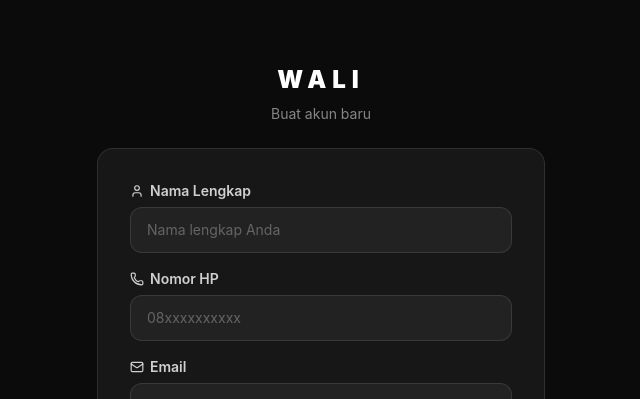
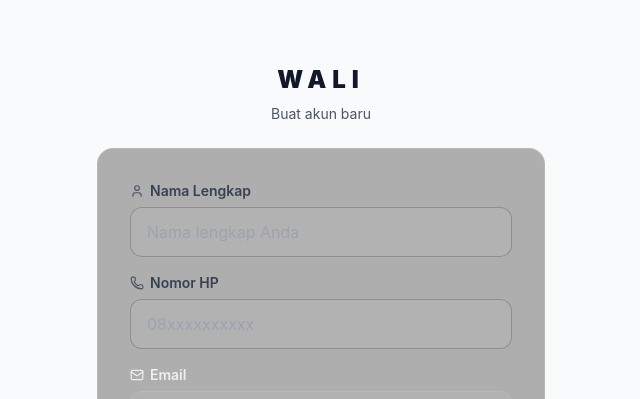
Before and after one commit to Artezee69/wali-merch-next-supabase-midtrans, a Next.js app: page /register in a window 1280 px wide. Shown: the top 399 px of the page, without its empty margins (319-959 px from the left). Built offline with nearby package versions, Linux system fonts and the light colour scheme; no server answers.

Commit message:
remove blue tint from register form card and fix dark theme styling

```diff
--- a/app/register/page.tsx
+++ b/app/register/page.tsx
@@ -336,24 +336,24 @@ export default function RegisterPage() {
   // --- SUCCESS STATE ---
   if (success) {
     return (
-      <main className="min-h-screen bg-[#0b0b0b] px-4 py-16">
+      <main className="min-h-screen bg-gray-50 text-gray-900 dark:bg-black dark:text-white px-4 py-16">
         <div className="mx-auto max-w-md space-y-6 text-center">
-          <div className="mx-auto flex h-16 w-16 items-center justify-center rounded-full bg-green-500/20">
-            <svg className="h-8 w-8 text-green-400" fill="none" viewBox="0 0 24 24" stroke="currentColor">
+          <div className="mx-auto flex h-16 w-16 items-center justify-center rounded-full bg-white/5 border border-white/10">
+            <svg className="h-8 w-8 text-[#d7ff53]" fill="none" viewBox="0 0 24 24" stroke="currentColor">
               <path strokeLinecap="round" strokeLinejoin="round" strokeWidth={2} d="M5 13l4 4L19 7" />
             </svg>
           </div>
-          <h1 className="text-2xl font-black text-white">Pendaftaran Berhasil!</h1>
-          <p className="text-sm text-white/60">
+          <h1 className="text-2xl font-black text-gray-900 dark:text-white">Pendaftaran Berhasil!</h1>
+          <p className="text-sm text-gray-600 dark:text-white/70">
             Kami sudah mengirim email verifikasi ke{" "}
-            <span className="font-semibold text-white">{email}</span>
+            <span className="font-semibold text-gray-900 dark:text-white">{email}</span>
           </p>
-          <p className="text-sm text-white/50">
+          <p className="text-sm text-gray-500 dark:text-white/60">
             Silakan cek kotak masuk (dan folder spam) untuk memverifikasi email Anda sebelum masuk.
           </p>
 
           {!emailSent && (
-            <div className="rounded-xl border border-yellow-500/20 bg-yellow-500/5 p-4 text-sm text-yellow-400">
+            <div className="rounded-xl border border-white/10 bg-white/[0.03] p-4 text-sm text-white/80">
               Verifikasi email sudah aktif untuk akun ini. Anda bisa langsung masuk.
               <div className="mt-3">
                 <Link href="/login" className="font-bold text-[#d7ff53] underline">
@@ -363,11 +363,11 @@ export default function RegisterPage() {
             </div>
           )}
 
-          <div className="rounded-xl border border-white/10 bg-white/5 p-4 text-sm text-white/60">
+          <div className="rounded-xl border border-white/10 bg-white/[0.04] p-4 text-sm text-white/80">
             <p className="mb-3 text-white/80">Belum diverifikasi?</p>
             <button
               onClick={resendVerification}
-              className="rounded-lg bg-white/10 px-4 py-2 text-sm font-bold text-white transition hover:bg-white/15"
+              className="rounded-lg border border-white/20 bg-white/[0.05] px-4 py-2 text-sm font-bold text-white transition hover:bg-white/[0.10]"
             >
               Kirim Ulang Email Verifikasi
             </button>
@@ -385,19 +385,19 @@ export default function RegisterPage() {
 
   // --- FORM ---
   return (
-    <main className="min-h-screen bg-[#0b0b0b] px-4 py-16">
+    <main className="min-h-screen bg-gray-50 text-gray-900 dark:bg-black dark:text-white px-4 py-16">
       <div className="mx-auto max-w-md space-y-6">
 
         {/* Logo */}
         <div className="text-center">
-          <h1 className="text-2xl font-black tracking-[0.25em] text-white">WALI</h1>
-          <p className="mt-2 text-sm text-white/50">Buat akun baru</p>
+          <h1 className="text-2xl font-black tracking-[0.25em] text-gray-900 dark:text-white">WALI</h1>
+          <p className="mt-2 text-sm text-gray-600 dark:text-gray-400">Buat akun baru</p>
         </div>
 
         {/* Card */}
-        <div className="rounded-2xl border border-white/10 bg-white/5 p-6 md:p-8">
+        <div className="rounded-2xl border border-white/10 bg-black/[0.3] p-6 md:p-8">
           {errors._general && (
-            <div className="mb-4 rounded-xl border border-red-500/30 bg-red-500/10 px-4 py-3 text-sm text-red-400">
+            <div className="mb-4 rounded-xl border border-red-500/40 bg-red-500/10 px-4 py-3 text-sm text-red-200">
               {errors._general}
             </div>
           )}
@@ -405,37 +405,33 @@ export default function RegisterPage() {
           <form onSubmit={handleRegister} className="space-y-4" noValidate>
             {/* Full Name */}
             <div>
-              <label className="mb-1.5 flex items-center gap-1.5 text-sm font-semibold text-white/80">
-                <User size={14} /> Nama Lengkap
+              <label className="mb-1.5 flex items-center gap-1.5 text-sm font-semibold text-gray-700 dark:text-gray-300">
+                <User size={14} className="text-gray-600 dark:text-gray-400" /> Nama Lengkap
               </label>
               <input
                 type="text"
                 value={fullName}
                 onChange={(e) => setFullName(e.target.value)}
-                className={`w-full rounded-xl border bg-white/5 px-4 py-3 text-sm text-white placeholder-white/30 outline-none transition focus:border-[#d7ff53] focus:ring-1 focus:ring-[#d7ff53]/30 ${
-                  errors.fullName ? "border-red-500/50" : "border-white/10"
-                }`}
+                  className={`w-full rounded-xl border ${
+                    errors.fullName ? "border-red-500/50" : (phoneTaken ? "border-red-500/50" : "border-black/20 dark:border-white/20")
+                  } bg-white/5 px-4 py-3 text-gray-900 dark:text-white placeholder-gray-400 dark:placeholder-white/30 outline-none transition focus:border-[#d7ff53] focus:ring-1 focus:ring-[#d7ff53]/30 `}
                 placeholder="Nama lengkap Anda"
               />
-              {errors.fullName && <p className="mt-1.5 text-xs text-red-400">{errors.fullName}</p>}
+              {errors.fullName && <p className="mt-1.5 text-xs text-red-600 dark:text-red-300">{errors.fullName}</p>}
             </div>
 
             {/* Phone */}
             <div>
-              <label className="mb-1.5 flex items-center gap-1.5 text-sm font-semibold text-white/80">
-                <Phone size={14} /> Nomor HP
+              <label className="mb-1.5 flex items-center gap-1.5 text-sm font-semibold text-gray-700 dark:text-gray-300">
+                <Phone size={14} className="text-gray-600 dark:text-gray-400" /> Nomor HP
               </label>
               <input
                 type="tel"
                 value={phone}
                 onChange={(e) => setPhone(e.target.value)}
-                className={`w-full rounded-xl border bg-white/5 px-4 py-3 text-sm text-white placeholder-white/30 outline-none transition focus:border-[#d7ff53] focus:ring-1 focus:ring-[#d7ff53]/30 ${
-                  errors.phone
-                    ? "border-red-500/50"
-                    : phoneTaken
-                    ? "border-red-500/50"
-                    : "border-white/10"
-                }`}
+                className={`w-full rounded-xl border ${
+                    errors.phone ? "border-red-500/50" : phoneTaken ? "border-red-500/50" : "border-black/20 dark:border-white/20"
+                  } bg-white/5 px-4 py-3 text-gray-900 dark:text-white placeholder-gray-400 dark:placeholder-white/30 outline-none transition focus:border-[#d7ff53] focus:ring-1 focus:ring-[#d7ff53]/30 `}
                 placeholder="08xxxxxxxxxx"
               />
               <FieldStatus
@@ -464,6 +460,7 @@ export default function RegisterPage() {
                     : "border-white/10"
                 }`}
                 placeholder="nama@email.com"
+                style={{ backgroundColor: "rgba(255, 255, 255, 0.05)" }}
               />
               <FieldStatus
                 loading={checkingEmail}
@@ -487,6 +484,7 @@ export default function RegisterPage() {
                   className={`w-full rounded-xl border bg-white/5 px-4 py-3 pr-12 text-sm text-white placeholder-white/30 outline-none transition focus:border-[#d7ff53] focus:ring-1 focus:ring-[#d7ff53]/30 ${
                     errors.password ? "border-red-500/50" : "border-white/10"
                   }`}
+                  style={{ backgroundColor: "rgba(255, 255, 255, 0.05)" }}
                   placeholder="Minimal 8 karakter"
                 />
                 <button type="button" onClick={() => setShowPassword(!showPassword)} className="absolute right-3 top-1/2 -translate-y-1/2 text-white/40 hover:text-white/70">
@@ -509,6 +507,7 @@ export default function RegisterPage() {
                   className={`w-full rounded-xl border bg-white/5 px-4 py-3 pr-12 text-sm text-white placeholder-white/30 outline-none transition focus:border-[#d7ff53] focus:ring-1 focus:ring-[#d7ff53]/30 ${
                     errors.confirmPassword ? "border-red-500/50" : "border-white/10"
                   }`}
+                  style={{ backgroundColor: "rgba(255, 255, 255, 0.05)" }}
                   placeholder="Ulangi kata sandi"
                 />
                 <button type="button" onClick={() => setShowConfirm(!showConfirm)} className="absolute right-3 top-1/2 -translate-y-1/2 text-white/40 hover:text-white/70">
@@ -531,6 +530,7 @@ export default function RegisterPage() {
                   errors.address ? "border-red-500/50" : "border-white/10"
                 }`}
                 placeholder="Jl. ..., RT/RW, Kelurahan, Kecamatan, Kota"
+                style={{ backgroundColor: "rgba(255, 255, 255, 0.05)" }}
               />
               {errors.address && <p className="mt-1.5 text-xs text-red-400">{errors.address}</p>}
             </div>
@@ -548,6 +548,7 @@ export default function RegisterPage() {
                   className={`w-full rounded-xl border bg-white/5 px-4 py-3 text-sm text-white outline-none transition focus:border-[#d7ff53] focus:ring-1 focus:ring-[#d7ff53]/30 ${
                     errors.birthDate ? "border-red-500/50" : "border-white/10"
                   }`}
+                  style={{ backgroundColor: "rgba(255, 255, 255, 0.05)" }}
                 />
                 {errors.birthDate && <p className="mt-1.5 text-xs text-red-400">{errors.birthDate}</p>}
               </div>
@@ -561,11 +562,12 @@ export default function RegisterPage() {
                   className={`w-full rounded-xl border bg-white/5 px-4 py-3 text-sm text-white outline-none transition focus:border-[#d7ff53] focus:ring-1 focus:ring-[#d7ff53]/30 ${
                     errors.gender ? "border-red-500/50" : "border-white/10"
                   }`}
+                  style={{ backgroundColor: "rgba(255, 255, 255, 0.05)" }}
                 >
-                  <option value="" className="bg-[#0b0b0b] text-white/40">Pilih</option>
-                  <option value="male" className="bg-[#0b0b0b]">Laki-laki</option>
-                  <option value="female" className="bg-[#0b0b0b]">Perempuan</option>
-                  <option value="other" className="bg-[#0b0b0b]">Lainnya</option>
+                  <option value="" className="bg-white dark:bg-black/80 text-gray-600 dark:text-gray-300">Pilih</option>
+                  <option value="male" className="bg-white dark:bg-black/80">Laki-laki</option>
+                  <option value="female" className="bg-white dark:bg-black/80">Perempuan</option>
+                  <option value="other" className="bg-white dark:bg-black/80">Lainnya</option>
                 </select>
                 {errors.gender && <p className="mt-1.5 text-xs text-red-400">{errors.gender}</p>}
               </div>
@@ -584,6 +586,7 @@ export default function RegisterPage() {
                   if (file) setAvatarFile(file);
                 }}
                 className="w-full rounded-xl border border-white/10 bg-white/5 px-4 py-3 text-sm text-white/60 file:mr-3 file:rounded-lg file:border-0 file:bg-white/10 file:px-3 file:py-2 file:text-sm file:font-bold file:text-white hover:file:bg-white/15"
+                style={{ backgroundColor: "rgba(255, 255, 255, 0.05)" }}
               />
               {errors.avatar && <p className="mt-1.5 text-xs text-red-400">{errors.avatar}</p>}
             </div>
@@ -595,7 +598,7 @@ export default function RegisterPage() {
                   type="checkbox"
                   checked={agreePolicy}
                   onChange={(e) => setAgreePolicy(e.target.checked)}
-                  className="mt-0.5 h-4 w-4 rounded border-white/30 bg-white/5 text-[#d7ff53] focus:ring-[#d7ff53]/30"
+                  className="mt-0.5 h-4 w-4 rounded border-white/30 bg-black/20 text-[#d7ff53] focus:ring-[#d7ff53]/30"
                 />
                 <span>
                   Saya menyetujui{" "}
@@ -647,7 +650,7 @@ type FieldStatusProps = {
 function FieldStatus({ loading, taken, available, takenText, availableText }: FieldStatusProps) {
   if (loading) {
     return (
-      <p className="mt-1 flex items-center gap-1 text-xs text-white/40">
+      <p className="mt-1 flex items-center gap-1 text-xs text-white/60">
         <Loader2 className="h-3 w-3 animate-spin" />
         Memeriksa...
       </p>
@@ -657,7 +660,7 @@ function FieldStatus({ loading, taken, available, takenText, availableText }: Fi
     return <p className="mt-1 text-xs text-red-400">{takenText}</p>;
   }
   if (available) {
-    return <p className="mt-1 text-xs text-emerald-400">{availableText}</p>;
+    return <p className="mt-1 text-xs text-[#d7ff53]">{availableText}</p>;
   }
   return null;
 }
```
